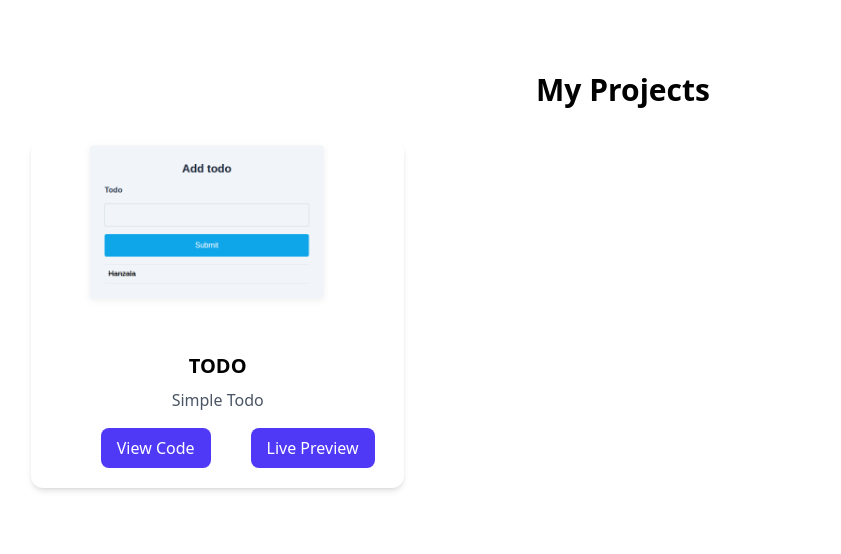
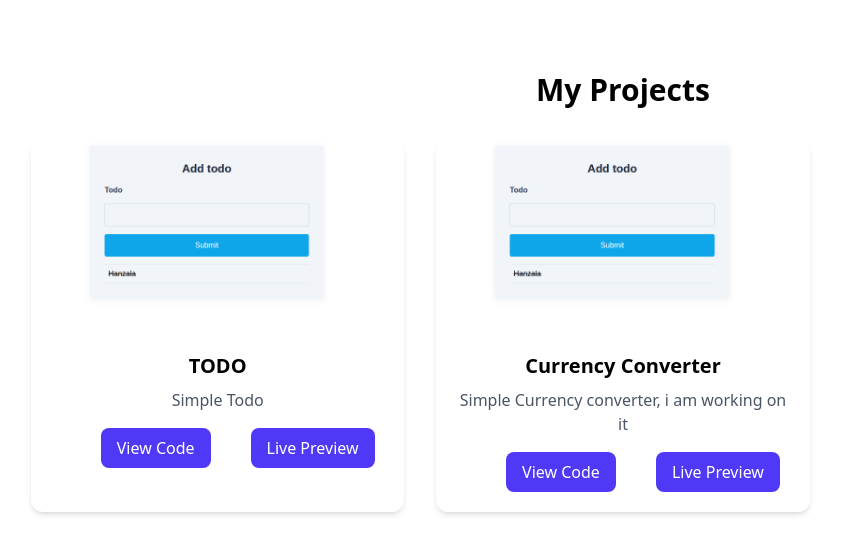
Before and after one commit to hanzalakhan010/MyProjects, a React (Vite) app: page / in a window 1280 px wide. Shown: the top 554 px of the page, without its empty margins (17-858 px from the left). Built offline with nearby package versions, Linux system fonts and the light colour scheme.

Commit message:
Added currency Converter route and registered in data/

```diff
--- a/src/data/projects.ts
+++ b/src/data/projects.ts
@@ -14,6 +14,13 @@ export const projects: Project[] = [
     code: "https://github.com/hanzalakhan010/MyProjects/tree/main/src/pages/Todo",
     desc: "Simple Todo",
   },
+  {
+    name: "Currency Converter",
+    link: "/currency_converter",
+    image: "/todoImg.png",
+    code: "https://github.com/hanzalakhan010/MyProjects/tree/main/src/pages/Todo",
+    desc: "Simple Currency converter, i am working on it",
+  },
 ];
 
 export const todoProjects: Partial<Project>[] = [
--- a/src/pages/CurrencyConverter/index.tsx
+++ b/src/pages/CurrencyConverter/index.tsx
@@ -1,6 +1,6 @@
 const CurrencyConverter = () => {
     function convert() {
-        let rates = JSON.parse(localStorage.getItem('rates'))
+        let rates = JSON.parse(localStorage.getItem('rates') || '')
         let to = document.getElementById('to').value
         let from = document.getElementById('from').value
         let currency = document.getElementById('currency').value
```
